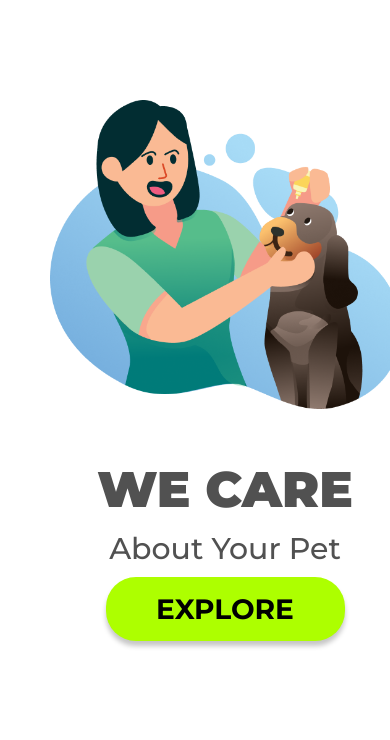
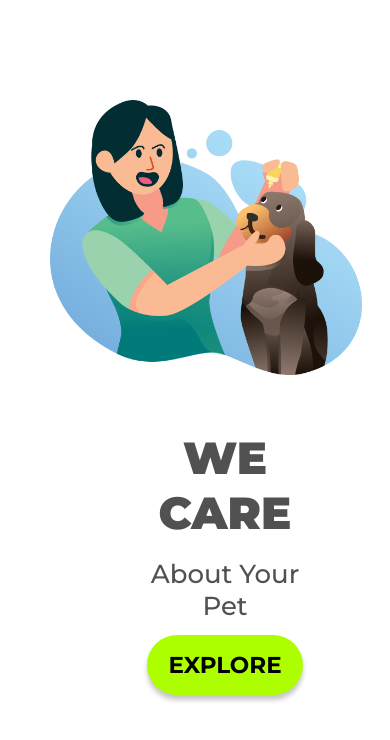
Before and after one commit to CYBERxDOLLY/desafio-2-css-responsividade, a plain HTML site: page index.html in a window 390 px wide. Shown: the top 740 px of the page. Drawn offline with Linux system fonts and the light colour scheme.

Commit message:
responsividade e meta tags adicionadas

```diff
--- a/index.html
+++ b/index.html
@@ -3,6 +3,10 @@
 <head>
     <meta charset="UTF-8">
     <meta name="viewport" content="width=device-width, initial-scale=1.0">
+    <meta property="og:title" content="CSS Responsivo">
+    <meta property="og:description" content="Exercício de CSS responsivo, realizado no Dev Club">
+    <meta property="og:image" content="https://github.com/CYBERxDOLLY/desafio-2-css-responsividade/blob/main/img/Desktop.png?raw=true">
+    <meta property="og:url" content="https://desafio-2-css-responsivo.netlify.app/">
     <link rel="preconnect" href="https://fonts.googleapis.com">
     <link rel="preconnect" href="https://fonts.gstatic.com" crossorigin>
     <link href="https://fonts.googleapis.com/css2?family=Montserrat:wght@400;500;600;700;900&display=swap" rel="stylesheet">
--- a/style.css
+++ b/style.css
@@ -163,3 +163,34 @@ p {
     }
 
 }
+
+@media screen and (max-width: 500px) {
+    img {
+        max-width: 80%;
+    }
+
+    section {
+        display: flex;
+        flex-direction: column;
+        align-items: center;
+        gap: 8px;
+    }
+
+    h1 {
+        font-size: 45px;
+        margin: 5px auto;
+        max-width: 50%;
+    }
+
+    h2 {
+        font-size: 26px;
+        margin: 5px auto;
+        max-width: 50%;
+    }
+
+    .main-button {
+        font-size: 23px;
+        max-width: 40%;
+        height: 60px;
+    }
+}
```
